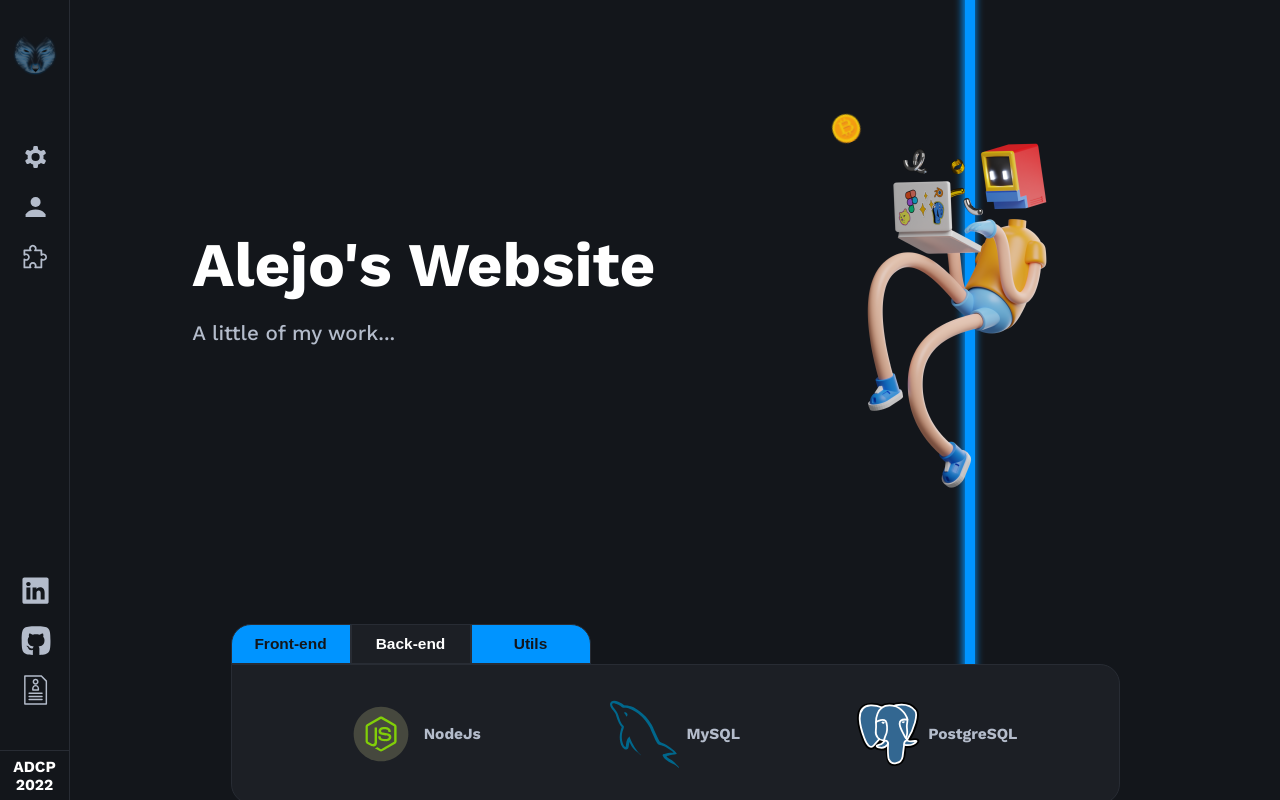
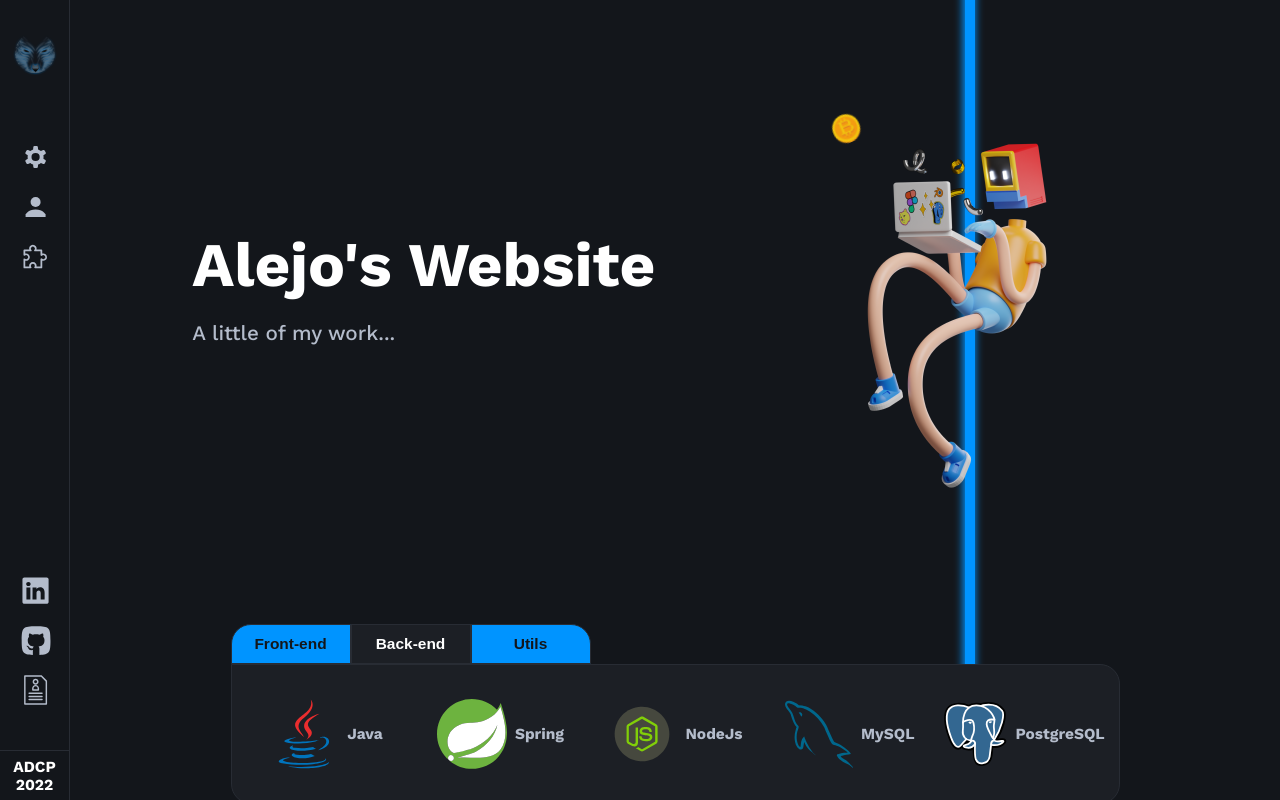
Before and after one commit to Alejoprin/Portfolio, a plain HTML site: page index.html in a window 1280 px wide. Both pictures are taken after a click on the button "Back-end". Drawn offline with nearby package versions, Linux system fonts and the light colour scheme; a web font is replaced by a local one.

Commit message:
Add icons

```diff
--- a/index.html
+++ b/index.html
@@ -485,6 +485,16 @@
 
           <div class="back-skills display-none">
             <div class="skill">
+              <img src="./assets/icons/Java.svg" alt="Nodejs icon" />
+              <p>Java</p>
+            </div>
+
+            <div class="skill">
+              <img src="./assets/icons/spring.svg" alt="Nodejs icon" />
+              <p>Spring</p>
+            </div>
+
+            <div class="skill">
               <img src="./assets/icons/Node.svg" alt="Nodejs icon" />
               <p>NodeJs</p>
             </div>
@@ -562,8 +572,7 @@
         <article class="whoAmI-info-right">
           <p>
             Bachelor of Science in Computer Engineering / +100 Courses taken on
-            different online platforms focused on web development - digital
-            marketing - soft skills
+            different online platforms focused on software development
           </p>
           <p>
             I follow the philosophy of continuous improvement, 1% better every
```
Also changed, not shown: assets/icons/Java.svg (added), assets/icons/spring.svg (added).
